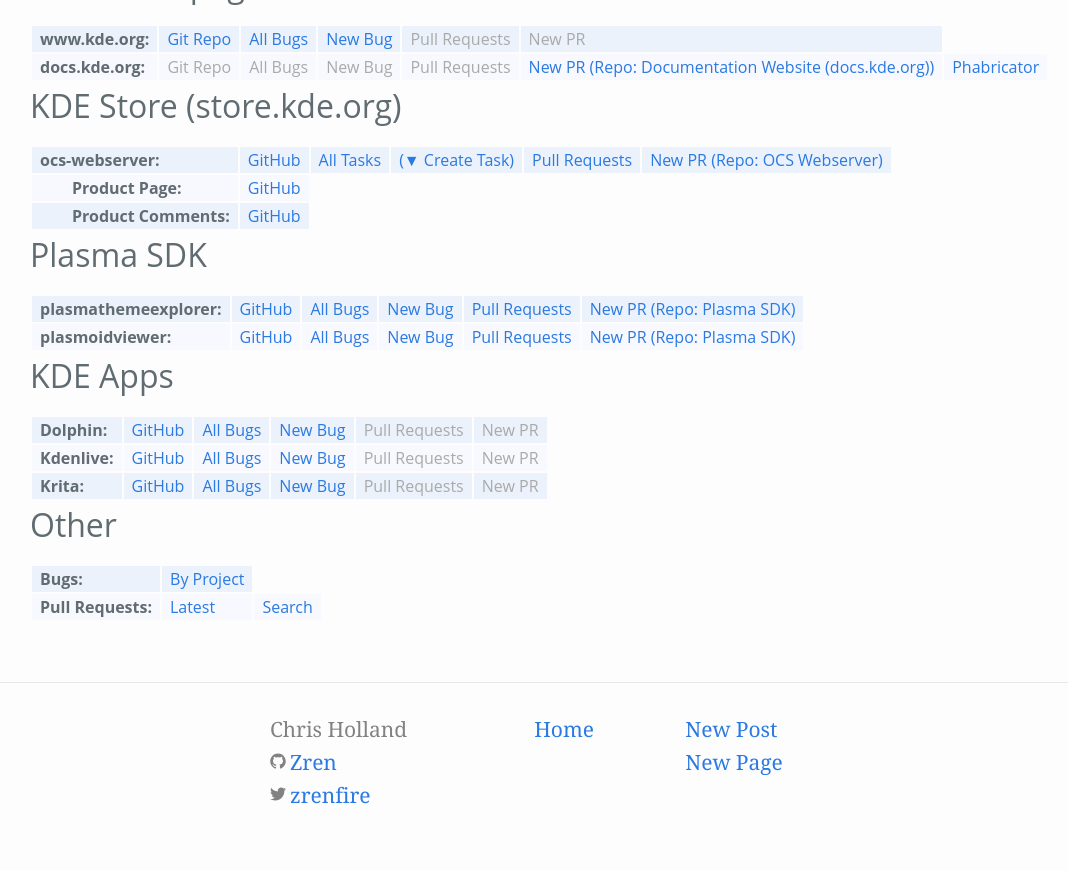
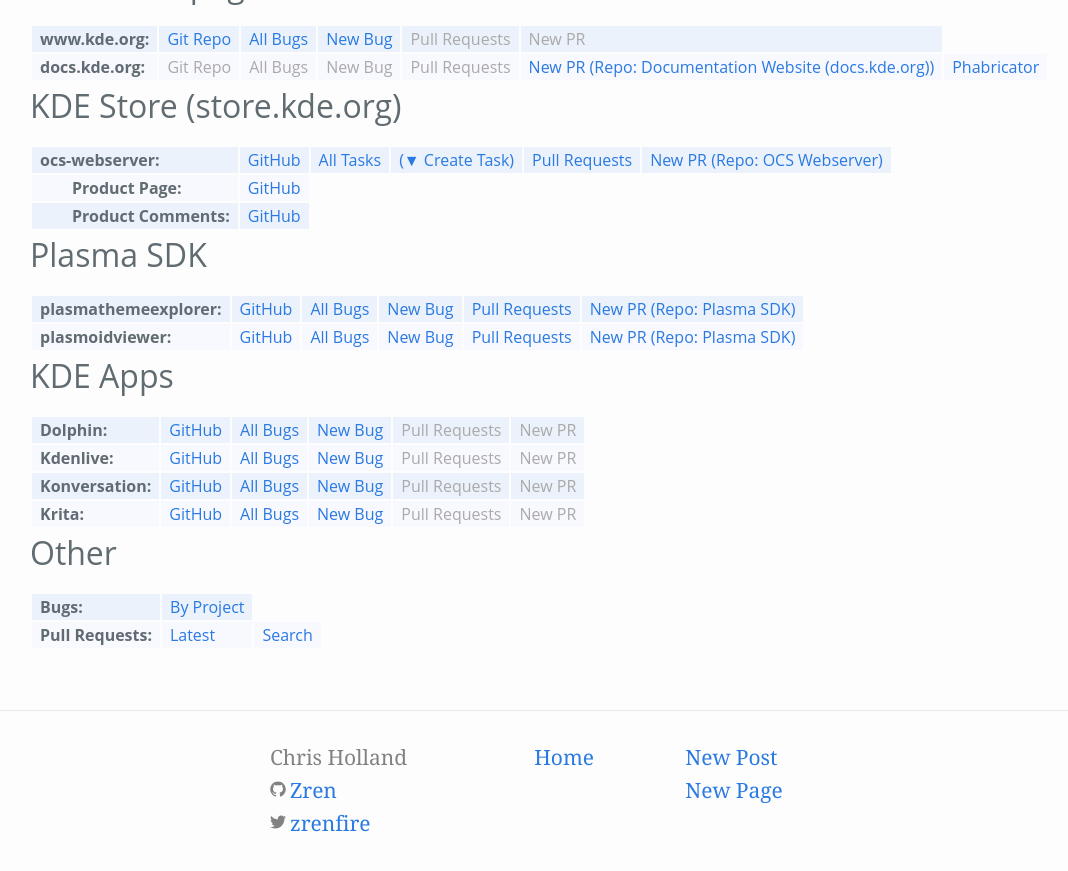
Before and after one commit to Zren/zren.github.io, a Jekyll site: the page built from kde_repos.md, in a window 1280 px wide and 900 px high, scrolled down 1253 px. Shown: the top 871 px of the window, without its empty margins (0-1068 px from the left). Built offline with Jekyll 4.4.1, drawn with Linux system fonts in a browser that asks for light colours.

Commit message:
Add Konversation

```diff
--- a/kde_repos.md
+++ b/kde_repos.md
@@ -366,6 +366,14 @@
 		<td><a>New PR</a></td>
 	</tr>
 	<tr>
+		<td>Konversation</td>
+		<td><a href="https://github.com/KDE/konversation">GitHub</a></td>
+		<td><a href="{{kdeBugList}}product=konversation&list_id=1475432">All Bugs</a></td>
+		<td><a href="{{kdeNewBug}}product=konversation">New Bug</a></td>
+		<td><a>Pull Requests</a></td>
+		<td><a>New PR</a></td>
+	</tr>
+	<tr>
 		<td>Krita</td>
 		<td><a href="https://github.com/KDE/krita">GitHub</a></td>
 		<td><a href="{{kdeBugList}}product=krita&list_id=1444104">All Bugs</a></td>
```
